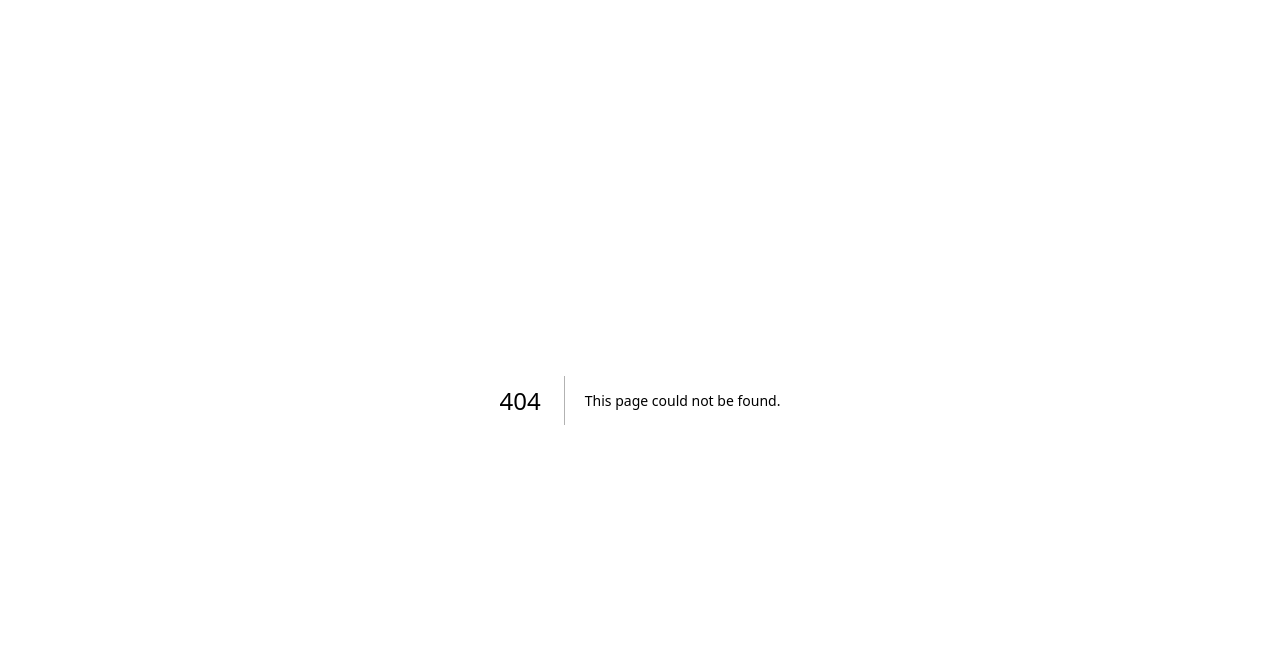
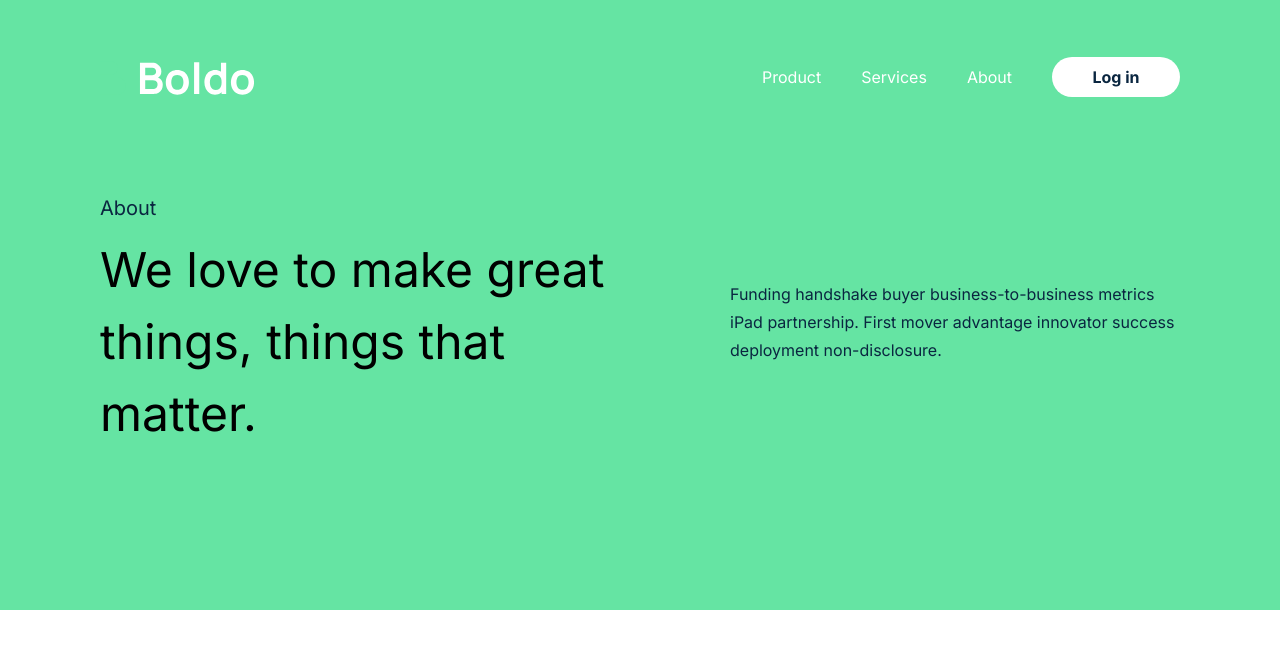
Before and after one commit to layrayson/tonic-fe-design-test, a Next.js app: page /about in a window 1280 px wide. Before the commit this address had no page. Shown: the top 648 px of the page. Built offline with nearby package versions, Linux system fonts and the light colour scheme.

Commit message:
FEAT: implement about hero section

```diff
--- /dev/null
+++ b/src/app/about/page.tsx
@@ -0,0 +1,11 @@
+import HeroSection from "@/components/about/HeroSection";
+
+const AboutPage = () => {
+  return (
+    <div>
+      <HeroSection />
+    </div>
+  );
+};
+
+export default AboutPage;
--- /dev/null
+++ b/src/components/about/HeroSection.tsx
@@ -0,0 +1,37 @@
+import Image from "next/image";
+import Button from "../custom/Button";
+import NavBar from "../shared/NavBar";
+
+const HeroSection = () => {
+  return (
+    <div className="bg-green">
+      <section className="max-w-1400px mx-auto px-100px pt-14 pb-16 flex flex-col justify-between">
+        <NavBar dark={true} />
+
+        <div className="py-24">
+          <div className="flex justify-between items-center">
+            <div className="w-1/2">
+              <div className="mb-3">
+                <p className="text-dark-blue font-normal text-xl">About</p>
+              </div>
+              <div>
+                <h3 className="text-5xl leading-72 font-normal">
+                  We love to make great things, things that matter.
+                </h3>
+              </div>
+            </div>
+            <div className="w-5/12">
+              <p className="leading-7 text-dark-blue">
+                Funding handshake buyer business-to-business metrics iPad
+                partnership. First mover advantage innovator success deployment
+                non-disclosure.
+              </p>
+            </div>
+          </div>
+        </div>
+      </section>
+    </div>
+  );
+};
+
+export default HeroSection;
--- a/src/components/home/ConnectOurCustomersOne.tsx
+++ b/src/components/home/ConnectOurCustomersOne.tsx
@@ -16,7 +16,7 @@ const ConnectOurCustomersOne = () => {
         </div>
         <div>
           <div className="mb-10">
-            <h3 className="text-4xl leading-56px font-normal">
+            <h3 className="text-4xl leading-56 font-normal">
               We connect our customers with the best, and help them keep up and
               stay open.
             </h3>
--- a/src/components/home/ConnectOurCustomersThree.tsx
+++ b/src/components/home/ConnectOurCustomersThree.tsx
@@ -14,7 +14,7 @@ const ConnectOurCustomersThree = () => {
       </div>
       <div className="grid grid-cols-2 gap-x-20">
         <div>
-          <h3 className="text-4xl leading-56px font-normal">
+          <h3 className="text-4xl leading-56 font-normal">
             We connect our customers with the best, and help them keep up and
             stay open.
           </h3>
--- a/src/components/home/ConnectOurCustomersTwo.tsx
+++ b/src/components/home/ConnectOurCustomersTwo.tsx
@@ -7,7 +7,7 @@ const ConnectOurCustomersTwo = () => {
       <div className="grid grid-cols-2 gap-x-20 items-center">
         <div>
           <div className="mb-10">
-            <h3 className="text-4xl leading-56px font-normal">
+            <h3 className="text-4xl leading-56 font-normal">
               We connect our customers with the best, and help them keep up and
               stay open.
             </h3>
--- a/tailwind.config.ts
+++ b/tailwind.config.ts
@@ -47,6 +47,7 @@ const config: Config = {
       },
       lineHeight: {
         72: "72px",
+        56: "56px",
       },
       backgroundImage: {
         "hero-arc": "url('/assets/images/hero_bg_arc.svg')",
```
